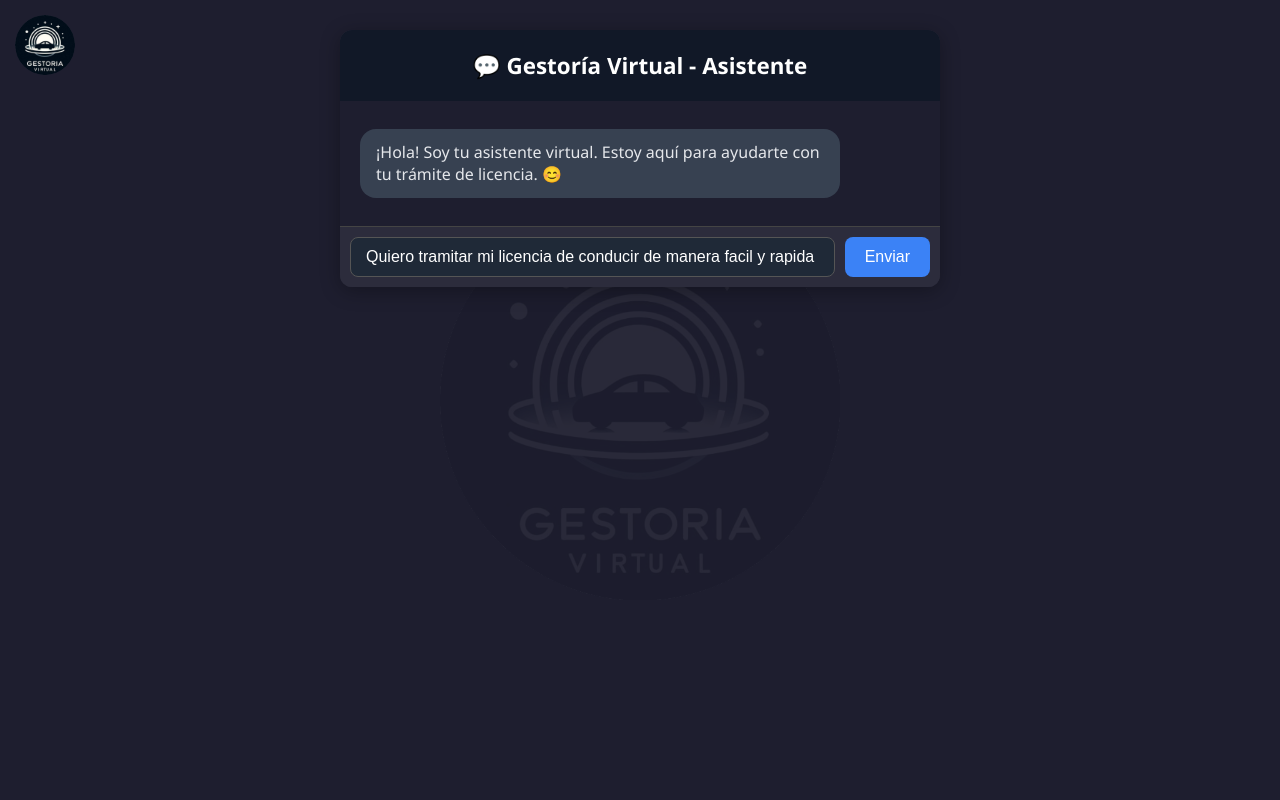
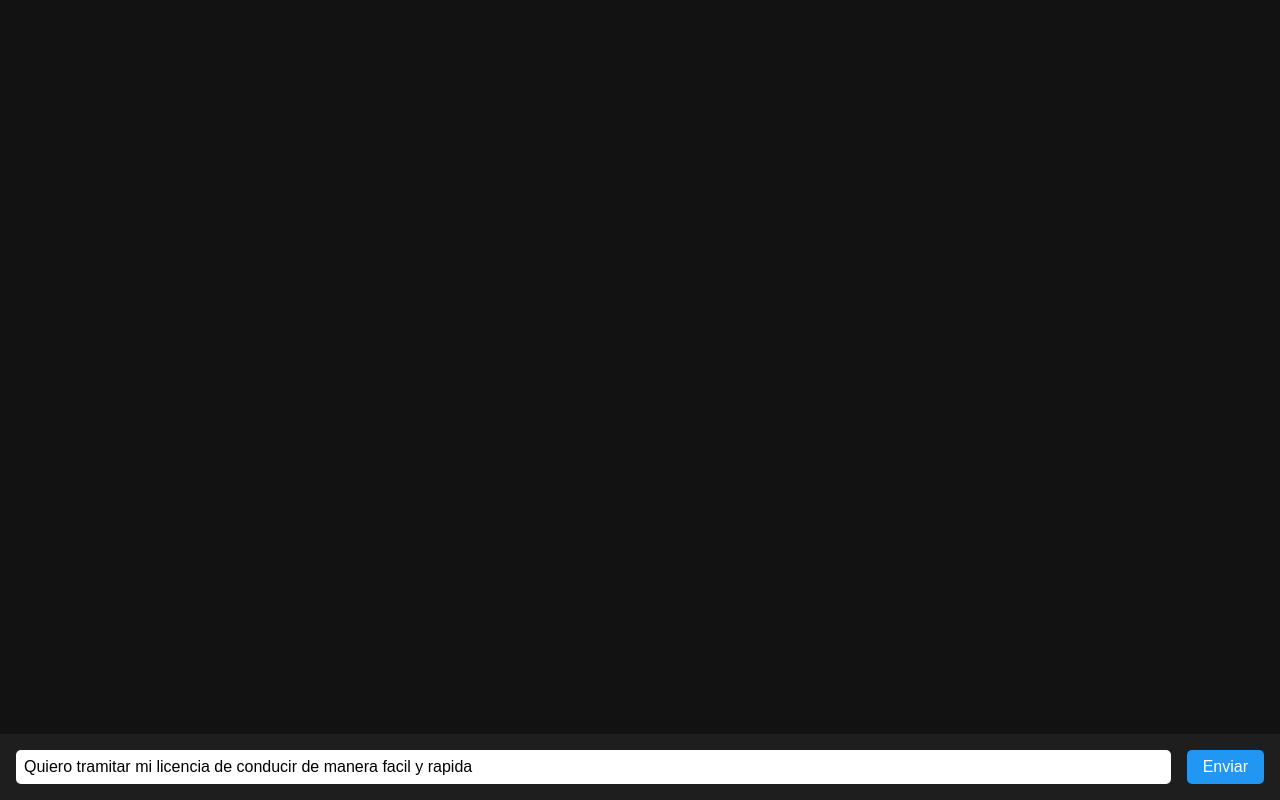
Before and after one commit to olivermo22/gestoria, a website: page public/index.html in a window 1280 px wide. Drawn offline with Linux system fonts and the light colour scheme.

Commit message:
update files

```diff
--- a/public/index.html
+++ b/public/index.html
@@ -1,231 +1,91 @@
-
 <!DOCTYPE html>
 <html lang="es">
 <head>
   <meta charset="UTF-8" />
   <meta name="viewport" content="width=device-width, initial-scale=1.0"/>
-  <title>Gestoría Virtual - Asistente</title>
+  <title>Gestoría Virtual</title>
   <style>
     body {
-      font-family: 'Segoe UI', sans-serif;
-      background: #1e1e2f;
+      background-color: #121212;
+      color: #fff;
+      font-family: Arial, sans-serif;
       margin: 0;
       padding: 0;
-      display: flex;
-      justify-content: center;
-      align-items: flex-start;
-      min-height: 100vh;
-      color: #f0f0f0;
-      position: relative;
     }
-
-    .background-logo {
-      position: fixed;
-      top: 50%;
-      left: 50%;
-      width: 400px;
-      height: 400px;
-      transform: translate(-50%, -50%);
-      opacity: 0.05;
-      z-index: 0;
-      background: url('LOGO GESTORIAA.PNG') no-repeat center center;
-      background-size: contain;
-      pointer-events: none;
-    }
-
-    .corner-logo {
-      position: absolute;
-      top: 15px;
-      left: 15px;
-      width: 60px;
-      height: 60px;
-      background: url('LOGO GESTORIAA.PNG') no-repeat center center;
-      background-size: cover;
-      border-radius: 50%;
-      z-index: 10;
-    }
-
     .chat-container {
-      width: 100%;
-      max-width: 600px;
-      background: #2c2c3c;
-      margin: 30px auto;
-      border-radius: 12px;
-      box-shadow: 0 4px 20px rgba(0, 0, 0, 0.3);
       display: flex;
       flex-direction: column;
-      overflow: hidden;
-      position: relative;
-      z-index: 1;
+      height: 100vh;
     }
-
-    header {
-      background: #111827;
+    .messages {
+      flex: 1;
+      overflow-y: auto;
+      padding: 1em;
+    }
+    .input-container {
+      display: flex;
+      padding: 1em;
+      background: #1e1e1e;
+    }
+    input {
+      flex: 1;
+      padding: 0.5em;
+      font-size: 1em;
+      border-radius: 5px;
+      border: none;
+    }
+    button {
+      margin-left: 1em;
+      padding: 0.5em 1em;
+      background: #2196f3;
+      border: none;
+      border-radius: 5px;
       color: white;
-      padding: 20px;
-      font-size: 1.4rem;
-      text-align: center;
-      font-weight: bold;
+      font-size: 1em;
+      cursor: pointer;
     }
-
-    .messages {
-      flex-grow: 1;
-      padding: 20px;
-      overflow-y: auto;
-      background-color: #1e1e2f;
+    .bot { color: #81c784; }
+    .user { color: #90caf9; }
+    #startButton, #asesorButton {
+      display: none;
+      margin: 10px;
+      padding: 10px;
+      background-color: #2e7d32;
+      color: white;
+      border: none;
+      border-radius: 5px;
+      cursor: pointer;
     }
-
-    .message {
-      max-width: 80%;
-      padding: 12px 16px;
-      margin: 8px 0;
-      border-radius: 16px;
-      line-height: 1.4;
-      word-wrap: break-word;
-    }
-
-    .user {
-      background-color: #3b82f6;
-      color: white;
-      align-self: flex-end;
-      text-align: right;
-    }
-
-    .bot {
-      background-color: #374151;
-      color: #e5e7eb;
-      align-self: flex-start;
-      text-align: left;
-    }
-
-    .input-area {
-      display: flex;
-      border-top: 1px solid #444;
-      padding: 10px;
-      background-color: #2c2c3c;
-    }
-
-    .input-area input {
-      flex-grow: 1;
-      padding: 10px 15px;
-      border: 1px solid #555;
-      border-radius: 8px;
-      font-size: 1rem;
-      background-color: #1f2937;
-      color: #fff;
-      outline: none;
-    }
-
-    .input-area button {
-      padding: 10px 20px;
-      margin-left: 10px;
-      background: #3b82f6;
-      color: white;
-      font-size: 1rem;
-      border: none;
-      border-radius: 8px;
-      cursor: pointer;
-      transition: background 0.3s ease;
-    }
-
-    .input-area button:hover {
-      background: #2563eb;
-    }
-
-    #startButton, #asesorButton {
-      background: #fbbf24; /* nuevo color ámbar */
-      color: #1f2937;
-      display: none;
-      margin: 20px auto;
-      padding: 12px 24px;
-      border: none;
-      border-radius: 10px;
-      font-size: 1.1rem;
-      cursor: pointer;
-      transition: all 0.4s ease;
-      opacity: 0;
-      transform: scale(0.95);
-    }
-
-    #startButton.show, #asesorButton.show {
-      display: block;
-      opacity: 1;
-      transform: scale(1);
-    }
-
-    #startButton {
-      background: #0f766e;
-      color: white;
-    }
-
-    #startButton:hover {
-      background: #115e59;
-    }
-
-    #asesorButton {
-      background: #fbbf24; /* nuevo color ámbar */
-      color: #1f2937;
-      background: #ef4444;
-      color: white;
-    }
-
-    #asesorButton:hover {
-      background: #f59e0b;
-      background: #dc2626;
-    }
-
-    .typing {
-      font-style: italic;
-      color: #9ca3af;
-      margin: 5px 0 0 20px;
-      font-size: 0.95rem;
-      padding-left: 10px;
-    }
-
-    .dot-animate::after {
-      content: '.';
-      animation: dots 1.5s steps(3, end) infinite;
-    }
-
-    @keyframes dots {
-      0%   { content: '.'; }
-      33%  { content: '..'; }
-      66%  { content: '...'; }
-      100% { content: '.'; }
-    }
+    .show { display: inline-block !important; }
   </style>
 </head>
 <body>
-  <div class="corner-logo"></div>
-  <div class="background-logo"></div>
   <div class="chat-container">
-    <header>💬 Gestoría Virtual - Asistente</header>
-    <div class="messages" id="messages"><div id="scroll-anchor"></div></div>
-    <div id="typing" class="typing dot-animate" style="display: none;">Escribiendo</div>
-    <div class="input-area">
+    <div class="messages" id="messages"></div>
+    <div id="typingIndicator" style="display:none; padding-left: 1em;">Escribiendo...</div>
+    <div class="input-container">
       <input type="text" id="userInput" placeholder="Escribe tu mensaje..." />
       <button onclick="sendMessage()">Enviar</button>
     </div>
-    <button id="startButton" onclick="window.location.href='https://whatsform.com/7i2sdc'">Iniciar trámite</button>
-    <button id="asesorButton" onclick="window.location.href='https://wa.link/qojyrf'">Hablar con un Asesor</button>
+    <button id="startButton" onclick="window.open('https://whatsform.com/7i2sdc', '_blank')">Iniciar Trámite</button>
+    <button id="asesorButton" onclick="window.open('https://wa.link/qojyrf', '_blank')">Hablar con un Asesor</button>
   </div>
 
   <script>
-    const messagesContainer = document.getElementById('messages');
+    const messagesDiv = document.getElementById('messages');
     const userInput = document.getElementById('userInput');
+    const typingIndicator = document.getElementById('typingIndicator');
     const startButton = document.getElementById('startButton');
     const asesorButton = document.getElementById('asesorButton');
-    const typingIndicator = document.getElementById('typing');
     let foundINE = false;
     let foundTipoA = false;
 
-    function addMessage(content, role) {
-      const msg = document.createElement('div');
-      msg.className = 'message ' + role;
-      msg.innerText = content;
-      messagesContainer.appendChild(msg);
-      messagesContainer.scrollTop = messagesContainer.scrollHeight;
-      messagesContainer.scrollTop = messagesContainer.scrollHeight;
+    function addMessage(text, sender) {
+      const messageElement = document.createElement('div');
+      messageElement.textContent = text;
+      messageElement.className = sender;
+      messagesDiv.appendChild(messageElement);
+      messagesDiv.scrollTop = messagesDiv.scrollHeight;
     }
 
     async function sendMessage(initialMessage = null) {
@@ -237,16 +97,22 @@
       typingIndicator.style.display = 'block';
 
       try {
+        const currentThreadId = localStorage.getItem('thread_id');
+
         const res = await fetch('/api/message', {
           method: 'POST',
-          headers: {
-            'Content-Type': 'application/json'
-          },
-          body: JSON.stringify({ message: input })
+          headers: { 'Content-Type': 'application/json' },
+          body: JSON.stringify({ message: input, thread_id: currentThreadId || null })
         });
 
         const data = await res.json();
         const reply = data.reply;
+        const newThreadId = data.thread_id;
+
+        if (newThreadId && !currentThreadId) {
+          localStorage.setItem('thread_id', newThreadId);
+        }
+
         addMessage(reply, 'bot');
 
         const replyLower = reply.toLowerCase();
@@ -257,18 +123,15 @@
           asesorButton.classList.add('show');
         }
       } catch (error) {
-        addMessage("Ocurrió un error al procesar tu solicitud. Inténtalo nuevamente.", 'bot');
+        addMessage("Ocurrió un error al procesar tu solicitud.", 'bot');
       } finally {
         typingIndicator.style.display = 'none';
       }
     }
 
+    // Mensaje precargado
     window.onload = () => {
-      const mensajeInicial = "Quiero tramitar mi licencia de conducir de manera facil y rapida";
-      addMessage("¡Hola! Soy tu asistente virtual. Estoy aquí para ayudarte con tu trámite de licencia. 😊", 'bot');
-      setTimeout(() => {
-        userInput.value = mensajeInicial;
-      }, 1000);
+      userInput.value = "Quiero tramitar mi licencia de conducir de manera facil y rapida";
     };
   </script>
 </body>
```
Also changed, not shown: server/index.js (+17 -18 lines).
